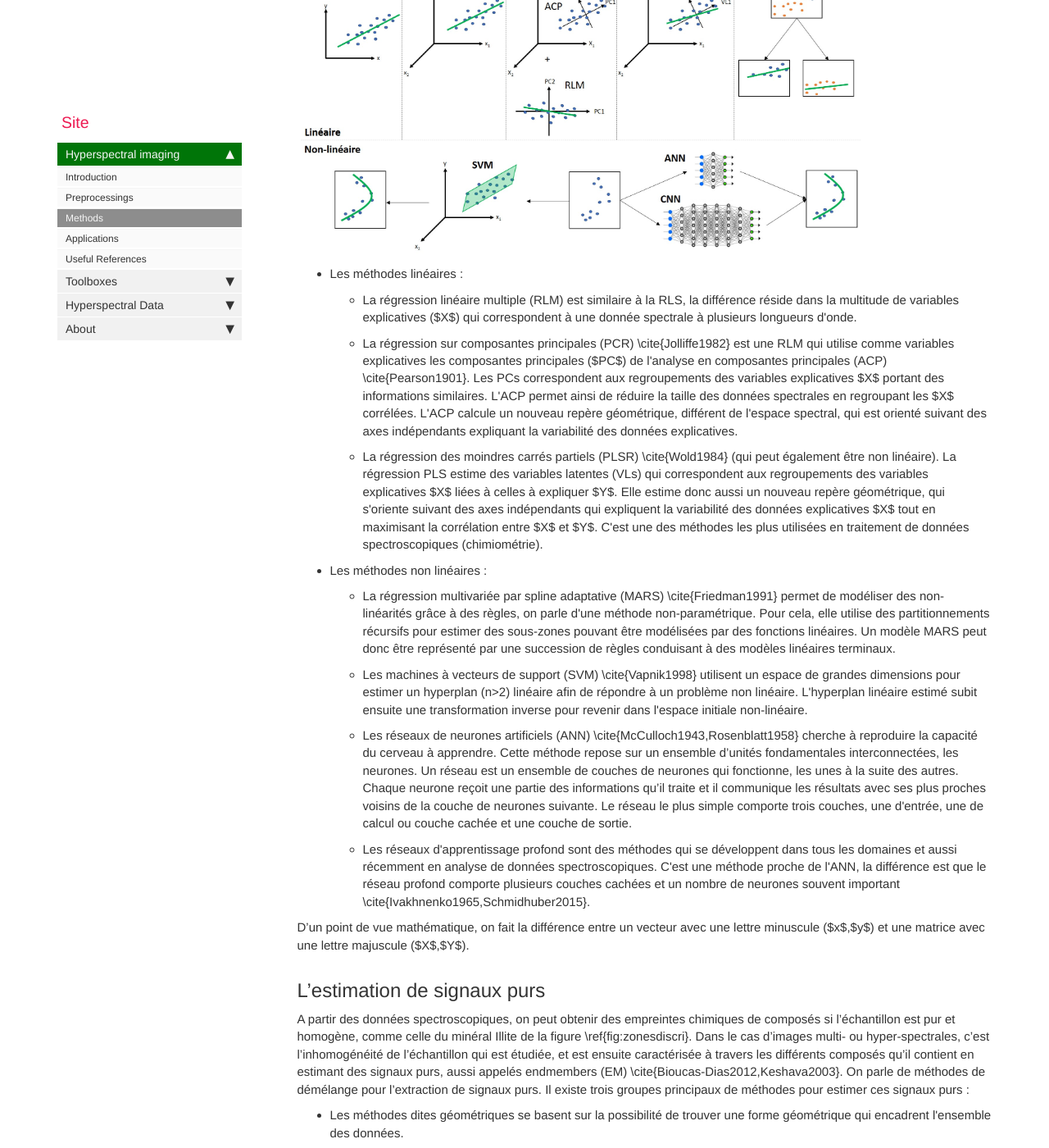
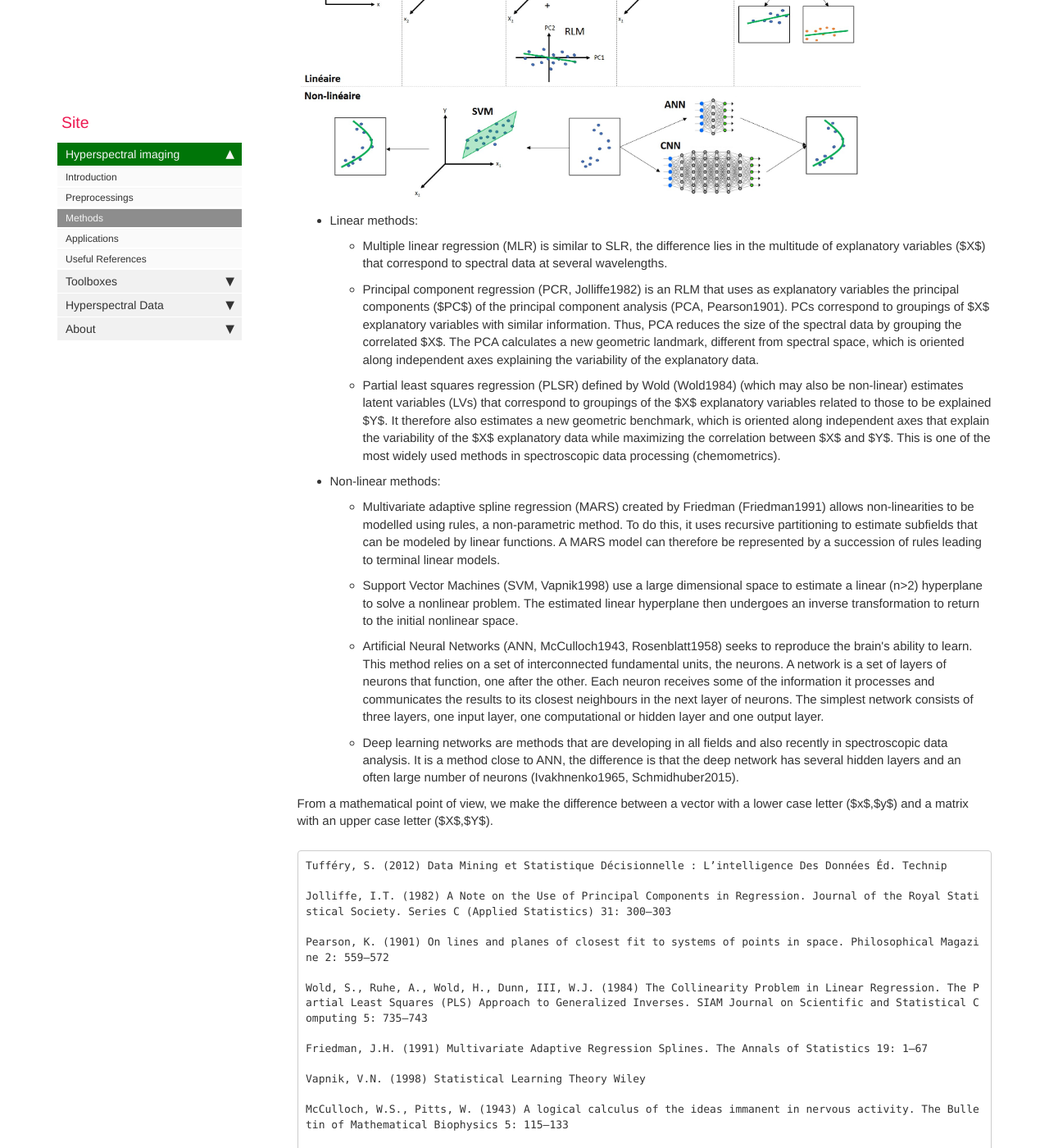
Before and after one commit to JacqKevin/JacqKevin.github.io, a Jekyll site: the page built from pages/Hyperspectral/Methods.md, in a window 1280 px wide and 1400 px high, scrolled down 1499 px. Shown: the whole window at 82% size. Built offline with Jekyll 4.4.1, drawn with Linux system fonts in a browser that asks for light colours; comment, search, counter and statistics services are not loaded; some of the changed text lies outside the part shown.

Commit message:
Update Methods.md

````diff
--- a/pages/Hyperspectral/Methods.md
+++ b/pages/Hyperspectral/Methods.md
@@ -4,40 +4,64 @@ description: Methods
 permalink: Methods_HSI.html
 ---
 
-Description soon
-
 ![Worflow](/images/Worflow.jpg)
 
-## Les méthodes semi-quantitatives
+## Semi-quantitative methods
 
-Une première approche pour extraire des informations à partir de données spectrales est de chercher des zones caractéristiques correspondant à une ou quelques longueur(s) d'onde. On parle dans ce cas d'approches univariées avec une approche spectrale locale plutôt que globale.
-Les énergies d'absorption ou d'excitation dans les gammes présentées précédemment sont quantifiées à des niveaux d'énergie connues. Il est donc possible de créer des tables qui référencent les composés ou liaisons chimiques associées à ces énergies ou longueurs d'onde. Comme c'est le cas avec les spectroscopies moyen-infrarouge, la fluorescence UV-visible ou des rayons X. Dans certaines gammes cela est compliqué à réaliser du fait de la superposition de nombreuses propriétés et de la résolution spectrale des capteurs, comme en spectroscopie proche-infrarouge.
-Il faut tout de même utiliser ces indices avec précaution, car plusieurs composés chimiques peuvent interagir dans les mêmes zones spectrales et la résolution spectrale peut ne pas être suffisamment fine pour distinguer ces composés. Il existe aussi de nombreux indices développés en télédétection pour des données RGB ou multispectrales, mais qui sont très peu utilisés en spectroscopie de laboratoire, car l'information recherchée n'est pas la même.
-Ces indices sont semi-quantitatifs et peuvent etre calibrés par la suite à partir de modèles de régression en estimant un lien avec une méthode analytique de référence. On parle de la régression linéaire simple (RLS) qui estime une relation entre une variable expliquée ($y$, analytique) et une variable explicative ($x$, spectral).
+A first approach to extracting information from spectral data is to search for characteristic areas corresponding to one or a few wavelength(s). In this case we speak of univariate approaches with a local rather than global spectral approach.
 
-## Les méthodes quantitatives
-Plutôt que d'étudier des zones spectrales spécifiques pour un composé ou une liaison chimique, des approches globales qui utilisent l'ensemble du spectre ont été développées et se nomment méthodes multivariées. Une information bio-physico-chimique peut se retrouver dans différentes zones du spectre, elle peut aussi être en lien avec un autre composé corrélé, ou au contraire perturbé par un autre. Ces méthodes globales peuvent ainsi retrouver toutes ces informations ce qui permet de créer des modèles de prédictions performants.
+Absorption or excitation energies in the ranges presented above are quantified at known energy levels. It is therefore possible to create tables that reference the compounds or chemical bonds associated with these energies or wavelengths. As is the case with medium-infrared spectroscopy, UV-visible fluorescence or X-rays. In some ranges this is complicated to achieve because of the superposition of many properties and the spectral resolution of the sensors, as in near-infrared spectroscopy.
 
-Les principales méthodes de régression que l'on trouve dans la littérature ou qui se développent sont présentées ci-dessous et peuvent être schématisées avec la figure \ref{fig:multi}. Davantage d'informations sont disponibles dans le livre de Tufféry \cite{Tuffery2012}.
+Caution should be used with these indices, however, as several chemical compounds may interact in the same spectral regions and the spectral resolution may not be fine enough to distinguish these compounds. There are also many indices developed in remote sensing for multispectral data, but which are used very little in laboratory spectroscopy because the information sought is not the same.
+
+These indices are semi-quantitative and can be subsequently calibrated from regression models by estimating a link with a reference analytical method. This is known as simple linear regression (SLR), which estimates a relationship between an explained variable ($y$, analytical) and an explanatory variable ($x$, spectral).
+
+## Quantitative methods
+
+Rather than studying specific spectral regions for a compound or chemical bond, global approaches that use the entire spectrum have been developed and are called multivariate methods. Bio-physical-chemical information can be found in different areas of the spectrum, it can also be related to another correlated compound, or on the contrary, it can be perturbed by another. These global methods can thus find all this information, which makes it possible to create efficient prediction models.
+
+The main regression methods that can be found in the literature or that are being developed are presented below and can be schematized with the figure below. More information is available in Tuffery's book (Tufféry2012).
 
 {% include image.html file="Multi.jpg" %}
 
 <ul>
-<li> Les méthodes linéaires : </li>
+<li> Linear methods: </li>
 <ul>
-<li> La régression linéaire multiple (RLM) est similaire à la RLS, la différence réside dans la multitude de variables explicatives ($X$) qui correspondent à une donnée spectrale à plusieurs longueurs d'onde. </li>
-<li> La régression sur composantes principales (PCR) \cite{Jolliffe1982} est une RLM qui utilise comme variables explicatives les composantes principales ($PC$) de l'analyse en composantes principales (ACP) \cite{Pearson1901}. Les PCs correspondent aux regroupements des variables explicatives $X$ portant des informations similaires. L'ACP permet ainsi de réduire la taille des données spectrales en regroupant les $X$ corrélées. L'ACP calcule un nouveau repère géométrique, différent de l'espace spectral, qui est orienté suivant des axes indépendants expliquant la variabilité des données explicatives. </li>
-<li> La régression des moindres carrés partiels (PLSR) \cite{Wold1984} (qui peut également être non linéaire). La régression PLS estime des variables latentes (VLs) qui correspondent aux regroupements des variables explicatives $X$ liées à celles à expliquer $Y$. Elle estime donc aussi un nouveau repère géométrique, qui s'oriente suivant des axes indépendants qui expliquent la variabilité des données explicatives $X$ tout en maximisant la corrélation entre $X$ et $Y$. C'est une des méthodes les plus utilisées en traitement de données spectroscopiques (chimiométrie). </li>
+<li> Multiple linear regression (MLR) is similar to SLR, the difference lies in the multitude of explanatory variables ($X$) that correspond to spectral data at several wavelengths. </li>
+<li> Principal component regression (PCR, Jolliffe1982) is an RLM that uses as explanatory variables the principal components ($PC$) of the principal component analysis (PCA, Pearson1901). PCs correspond to groupings of $X$ explanatory variables with similar information. Thus, PCA reduces the size of the spectral data by grouping the correlated $X$. The PCA calculates a new geometric landmark, different from spectral space, which is oriented along independent axes explaining the variability of the explanatory data. </li>
+<li> Partial least squares regression (PLSR) defined by Wold (Wold1984) (which may also be non-linear) estimates latent variables (LVs) that correspond to groupings of the $X$ explanatory variables related to those to be explained $Y$. It therefore also estimates a new geometric benchmark, which is oriented along independent axes that explain the variability of the $X$ explanatory data while maximizing the correlation between $X$ and $Y$. This is one of the most widely used methods in spectroscopic data processing (chemometrics). </li>
 </ul>
-<li> Les méthodes non linéaires : </li>
+<li> Non-linear methods: </li>
 <ul>
-<li> La régression multivariée par spline adaptative (MARS) \cite{Friedman1991} permet de modéliser des non-linéarités grâce à des règles, on parle d'une méthode non-paramétrique. Pour cela, elle utilise des partitionnements récursifs pour estimer des sous-zones pouvant être modélisées par des fonctions linéaires. Un modèle MARS peut donc être représenté par une succession de règles conduisant à des modèles linéaires terminaux. </li>
-<li> Les machines à vecteurs de support (SVM) \cite{Vapnik1998} utilisent un espace de grandes dimensions pour estimer un hyperplan (n>2) linéaire afin de répondre à un problème non linéaire. L'hyperplan linéaire estimé subit ensuite une transformation inverse pour revenir dans l'espace initiale non-linéaire. </li>
-<li> Les réseaux de neurones artificiels (ANN) \cite{McCulloch1943,Rosenblatt1958} cherche à reproduire la capacité du cerveau à apprendre. Cette méthode repose sur un ensemble d’unités fondamentales interconnectées, les neurones. Un réseau est un ensemble de couches de neurones qui fonctionne, les unes à la suite des autres. Chaque neurone reçoit une partie des informations qu’il traite et il communique les résultats avec ses plus proches voisins de la couche de neurones suivante. Le réseau le plus simple comporte trois couches, une d'entrée, une de calcul ou couche cachée et une couche de sortie. </li>
-<li> Les réseaux d'apprentissage profond sont des méthodes qui se développent dans tous les domaines et aussi récemment en analyse de données spectroscopiques. C'est une méthode proche de l'ANN, la différence est que le réseau profond comporte plusieurs couches cachées et un nombre de neurones souvent important \cite{Ivakhnenko1965,Schmidhuber2015}. </li>
+<li> Multivariate adaptive spline regression (MARS) created by Friedman (Friedman1991) allows non-linearities to be modelled using rules, a non-parametric method. To do this, it uses recursive partitioning to estimate subfields that can be modeled by linear functions. A MARS model can therefore be represented by a succession of rules leading to terminal linear models. </li>
+<li> Support Vector Machines (SVM, Vapnik1998) use a large dimensional space to estimate a linear (n>2) hyperplane to solve a nonlinear problem. The estimated linear hyperplane then undergoes an inverse transformation to return to the initial nonlinear space. </li>
+<li> Artificial Neural Networks (ANN, McCulloch1943, Rosenblatt1958) seeks to reproduce the brain's ability to learn. This method relies on a set of interconnected fundamental units, the neurons. A network is a set of layers of neurons that function, one after the other. Each neuron receives some of the information it processes and communicates the results to its closest neighbours in the next layer of neurons. The simplest network consists of three layers, one input layer, one computational or hidden layer and one output layer. </li>
+<li> Deep learning networks are methods that are developing in all fields and also recently in spectroscopic data analysis. It is a method close to ANN, the difference is that the deep network has several hidden layers and an often large number of neurons (Ivakhnenko1965, Schmidhuber2015). </li>
 </ul>
 </ul>
-D'un point de vue mathématique, on fait la différence entre un vecteur avec une lettre minuscule ($x$,$y$) et une matrice avec une lettre majuscule ($X$,$Y$).
+From a mathematical point of view, we make the difference between a vector with a lower case letter ($x$,$y$) and a matrix with an upper case letter ($X$,$Y$).
+
+```markdown
+Tufféry, S. (2012) Data Mining et Statistique Décisionnelle : L’intelligence Des Données Éd. Technip
+
+Jolliffe, I.T. (1982) A Note on the Use of Principal Components in Regression. Journal of the Royal Statistical Society. Series C (Applied Statistics) 31: 300–303
+
+Pearson, K. (1901) On lines and planes of closest fit to systems of points in space. Philosophical Magazine 2: 559–572
+
+Wold, S., Ruhe, A., Wold, H., Dunn, III, W.J. (1984) The Collinearity Problem in Linear Regression. The Partial Least Squares (PLS) Approach to Generalized Inverses. SIAM Journal on Scientific and Statistical Computing 5: 735–743
+
+Friedman, J.H. (1991) Multivariate Adaptive Regression Splines. The Annals of Statistics 19: 1–67
+
+Vapnik, V.N. (1998) Statistical Learning Theory Wiley
+
+McCulloch, W.S., Pitts, W. (1943) A logical calculus of the ideas immanent in nervous activity. The Bulletin of Mathematical Biophysics 5: 115–133
+
+Rosenblatt, F. (1958) The Perceptron: A Probabilistic Model for Information Storage and Organization in The Brain. Psychological Review 65: 386–408
+
+Ivakhnenko, A., Lapa, V.G. (1965) Cybernetic Predicting Devices New York, CCM Information Corp.
+
+Schmidhuber, J. (2015) Deep Learning in Neural Networks: An Overview. Neural Networks 61: 85–117
+```
 
 ## L'estimation de signaux purs
 
````
